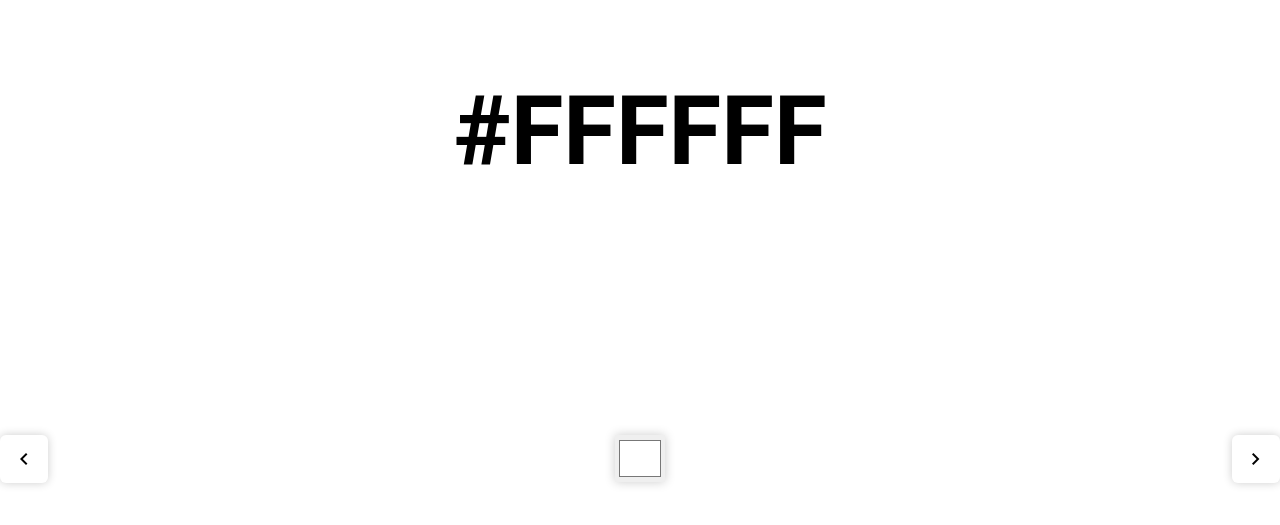
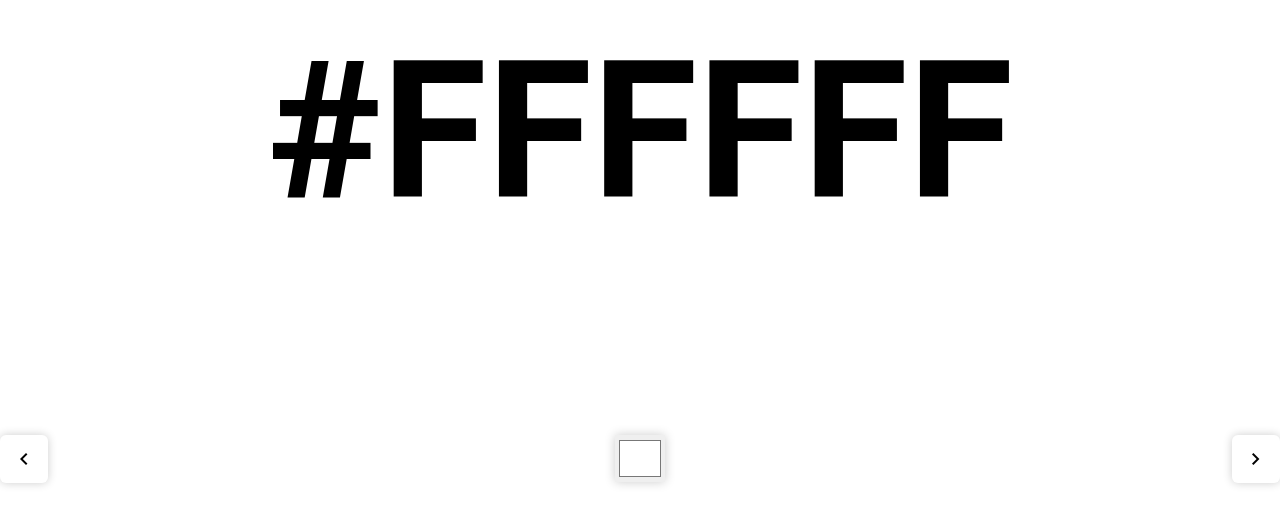
Before and after one commit to vishnu-mkv/ColorCarousel, a plain HTML site: page index.html in a window 1280 px wide. Shown: the part 269-794 px from the top of the page. Drawn offline with nearby package versions, Linux system fonts and the light colour scheme.

Commit message:
fix : font size

```diff
--- a/styles.css
+++ b/styles.css
@@ -30,7 +30,7 @@ body {
 }
 
 span {
-  font-size: 6rem;
+  font-size: 15vw;
   font-weight: 700;
 }
 
```
